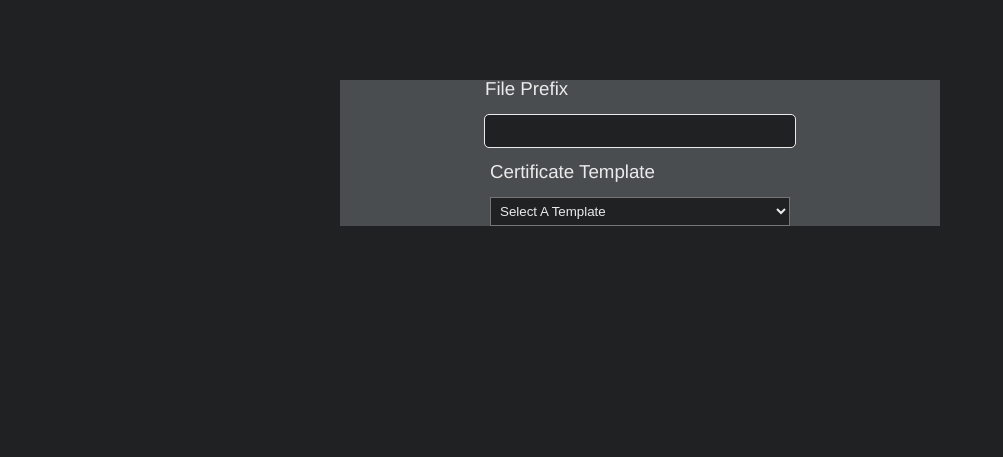
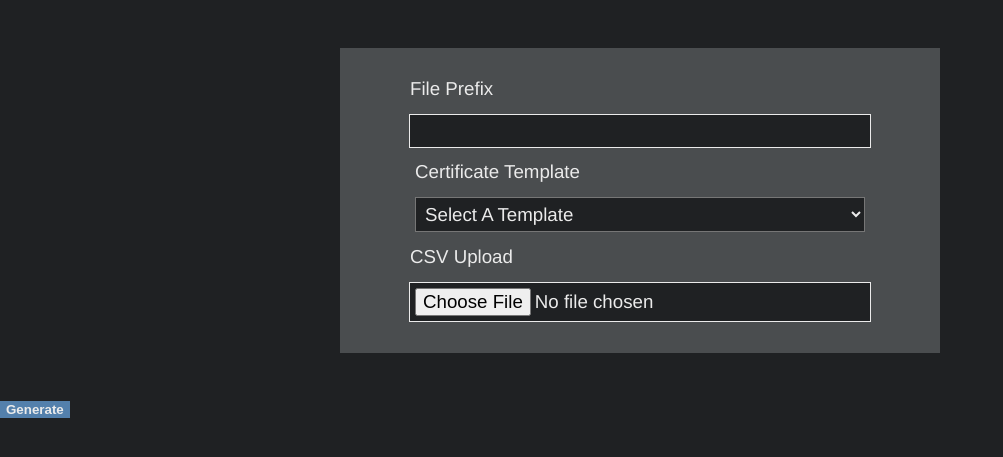
Before and after one commit to KRBYdesign/pdf-certificate-generator, a PHP site: page / in a window 1280 px wide. Shown: the part 64-521 px from the top of the page, without its empty margins (0-1003 px from the left). Run offline with PHP 8.4, Linux system fonts and the light colour scheme.

Commit message:
config form styling

```diff
--- a/index.php
+++ b/index.php
@@ -33,7 +33,7 @@ try {
         <form action='./process.php' method="post" id="configuration-form">
 
             <label for='file-prefix' class="input-container">File Prefix
-                <input type='text' name='file-prefix' required />
+                <input type='text' name='file-prefix' />
             </label>
 
             <label for='pdf-template' class="input-container">Certificate Template
@@ -43,7 +43,13 @@ try {
                 </select>
             </label>
 
+            <label for="csv-upload" class="input-container">CSV Upload
+                <input type="file" name="csv-upload" />
+            </label>
+
         </form>
+
+        <button type="button" class="button button-primary">Generate</button>
 
         <script src="index.js"></script>
     </body>
--- /dev/null
+++ b/src/styles/buttons.css
@@ -0,0 +1,21 @@
+.button {
+    border: none;
+    border-radius: 0;
+    width: fit-content;
+    display: flex;
+    align-items: center;
+    justify-content: center;
+    font-weight: 700;
+}
+.button-primary {
+    background-color: var(--primary);
+    color: var(--text);
+}
+.button-secondary {
+    background-color: var(--secondary);
+    color: var(--text);
+}
+.button-accent {
+    background-color: var(--accent);
+    color: var(--text);
+}
--- a/src/styles/main.css
+++ b/src/styles/main.css
@@ -1,5 +1,6 @@
 @import "reset.css";
 @import "variables.css";
+@import "buttons.css";
 
 body, html {
     background-color: var(--background);
@@ -36,7 +37,6 @@ input {
     font-weight: 400;
     background-color: var(--background);
     border: none;
-    border-radius: .25rem;
 }
 
 header {
@@ -83,19 +83,23 @@ header {
     row-gap: 1rem;
 }
 .input-container  input{
-    width: 300px;
+    width: 450px;
     outline: 1px solid var(--text);
     padding: 5px;
 }
 .input-container select {
-    width: 300px;
+    width: 450px;
     background-color: var(--background);
     color: var(--text);
     padding: 5px;
+    font-size: clamp(15px, 1.17rem, 20px);
+    font-family: "Helvetica Neue", Arial, sans-serif;
+    font-weight: 400;
 }
 
 #configuration-form {
-    margin: 5rem auto;
+    margin: 3rem auto;
+    padding: 2rem 0;
     width: 600px;
     display: flex;
     flex-direction: column;
```
